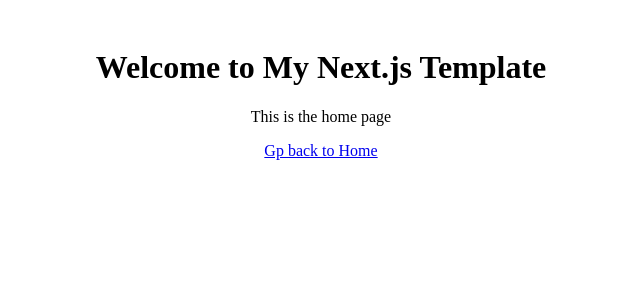
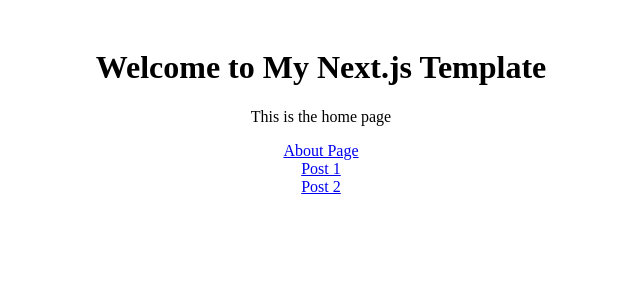
Before and after one commit to dabadahiburi/my-nextjs-template, a Next.js app: page / in a window 1280 px wide. Shown: the top 300 px of the page, without its empty margins (319-959 px from the left). Built offline with nearby package versions, Linux system fonts and the light colour scheme.

Commit message:
Home page change Link create

```diff
--- a/src/pages/index.tsx
+++ b/src/pages/index.tsx
@@ -14,8 +14,16 @@
       <div>
         <h1>Welcome to My Next.js Template</h1>
         <p>This is the home page</p>
-        <Link href="/">
-          Gp back to Home
+        <Link href="/about">
+          About Page
+        </Link>
+        <br />
+        <Link href="/post/1">
+          Post 1
+        </Link>
+        <br />
+        <Link href="/post/2">
+          Post 2
         </Link>
       </div>
     </Container>
```
